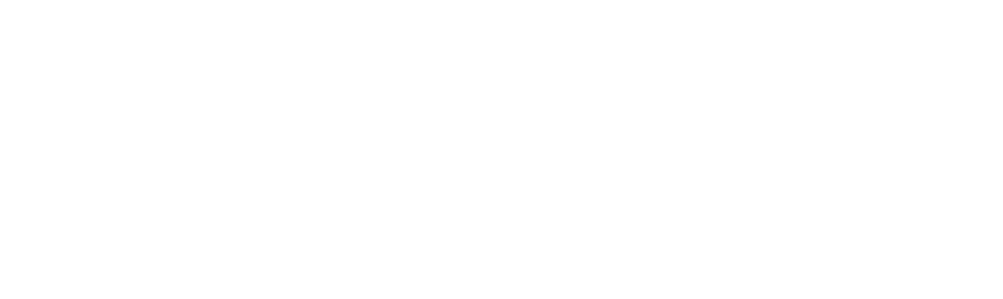
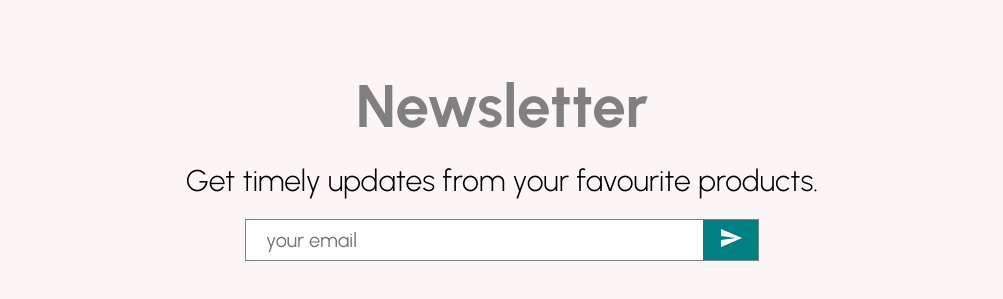
Before and after one commit to dibyendu02/Shoppy, a React (Create React App) app: page / in a window 1280 px wide. Shown: the part 2684-2983 px from the top of the page, without its empty margins (138-1141 px from the left). Before the commit the page ends 2649 px from the top, so only its background shows below. Built offline with nearby package versions, Linux system fonts and the light colour scheme.

Commit message:
newsletter added

```diff
--- /dev/null
+++ b/src/components/NewsLetter.jsx
@@ -0,0 +1,58 @@
+import { Send } from '@mui/icons-material'
+import React from 'react'
+import styled from 'styled-components'
+
+const Container = styled.div`
+  height: 50vh;
+  background-color: #fcf5f5;
+  display: flex;
+  flex-direction: column;
+  align-items: center;
+  justify-content: center;
+`
+const Title = styled.h1`
+  font-size: 60px;
+  margin-bottom: 20px;
+  color: gray;
+`
+const Desc = styled.p`
+  font-size: 30px;
+  font-weight: 300;
+  margin-bottom: 20px;
+`
+const InputContainer = styled.div`
+  width: 40vw;
+  height: 40px;
+  background-color: white;
+  display: flex;
+  justify-content: space-between;
+  border: 1px solid gray;
+`
+const Message = styled.input`
+  border: none;
+  padding-left: 20px;
+  flex: 8;
+  font-size: 20px;
+`
+const Button = styled.button`
+  flex: 1;
+  border: none;
+  background-color: teal;
+  color: white;
+  cursor: pointer;
+`
+
+const NewsLetter = () => {
+  return (
+    <Container>
+        <Title>Newsletter</Title>
+        <Desc>Get timely updates from your favourite products.</Desc>
+        <InputContainer>
+          <Message placeholder='your email'/>
+          <Button><Send/></Button>
+        </InputContainer>
+    </Container>
+  )
+}
+
+export default NewsLetter
--- a/src/pages/Home.jsx
+++ b/src/pages/Home.jsx
@@ -3,6 +3,7 @@
 import Announcement from '../components/Announcement'
 import Categories from '../components/Categories'
 import Navbar from '../components/Navbar'
+import NewsLetter from '../components/NewsLetter'
 import Products from '../components/Products'
 import Slider from '../components/Slider'
 
@@ -16,6 +17,7 @@
         <Slider/>
         <Categories/>
         <Products/>
+        <NewsLetter/>
     </div>
   )
 }
```
